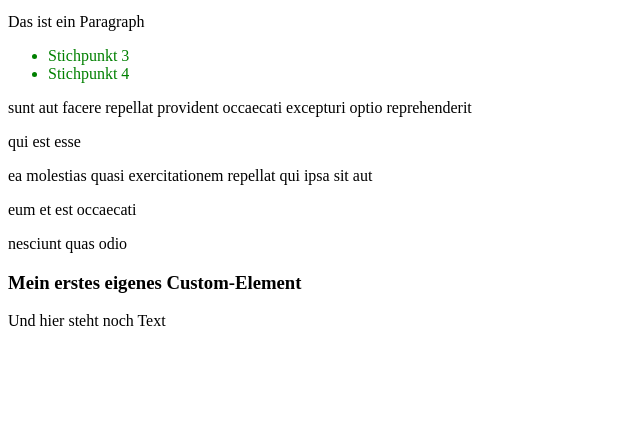
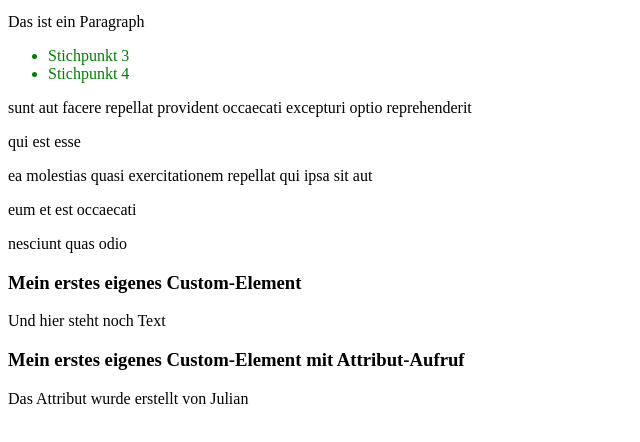
Before and after one commit to Julianfleischmann/ON21_Semester_2_T2_Frontend__Uebungen_JS, a plain HTML site: page index.html in a window 1280 px wide. Shown: the part 122-564 px from the top of the page, without its empty margins (0-640 px from the left). Drawn offline with Linux system fonts and the light colour scheme.

Commit message:
Added Element with Attribute

```diff
--- a/index.html
+++ b/index.html
@@ -22,6 +22,7 @@
     <div class="fetchTest"></div>
 
     <my-custom-element></my-custom-element>
+    <my-custom-attribute name="Julian"></my-custom-element>
 
 </body>
 </html>
--- a/main.js
+++ b/main.js
@@ -142,3 +142,17 @@ class MyCustomElement extends HTMLElement {
     }
 }
 customElements.define("my-custom-element", MyCustomElement);
+
+// Element mit Attribute-Aufruf
+class MyCustomAttribute extends HTMLElement {
+    constructor() { // Was ist ein Constructor?
+        super(); // Extendet das HTMLElement Class
+        this.innerHTML = `
+        <h3>
+            Mein erstes eigenes <strong>Custom-Element mit Attribut-Aufruf</strong>
+        </h3>
+        <p>Das Attribut wurde erstellt von ${this.getAttribute('name')}</p>
+        `;
+    }
+}
+customElements.define("my-custom-attribute", MyCustomAttribute);
```
